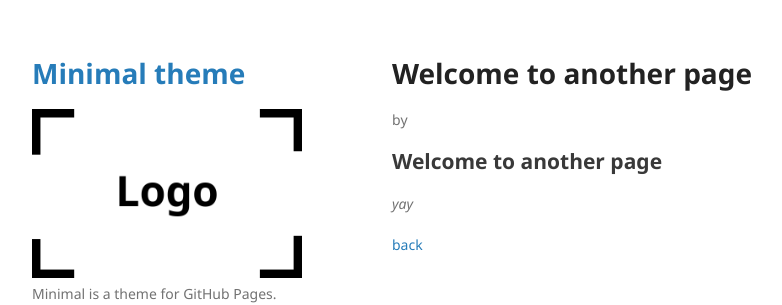
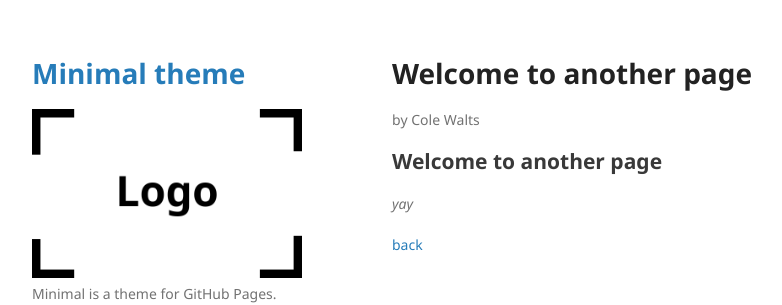
Before and after one commit to cwaltsgeo/cwaltsgeo.github.io, a Jekyll site: the page built from pages/another-page.md, in a window 1280 px wide. Shown: the top 305 px of the page, without its empty margins (178-960 px from the left). Built offline with Jekyll 4.4.1, drawn with Linux system fonts in a browser that asks for light colours; our own code applies the rules of GitHub Pages for plain Markdown files.

Commit message:
Update _config.yml

```diff
--- a/_config.yml
+++ b/_config.yml
@@ -4,3 +4,4 @@
 show_downloads: true
 google_analytics:
 theme: jekyll-theme-minimal
+author: Cole Walts
```
